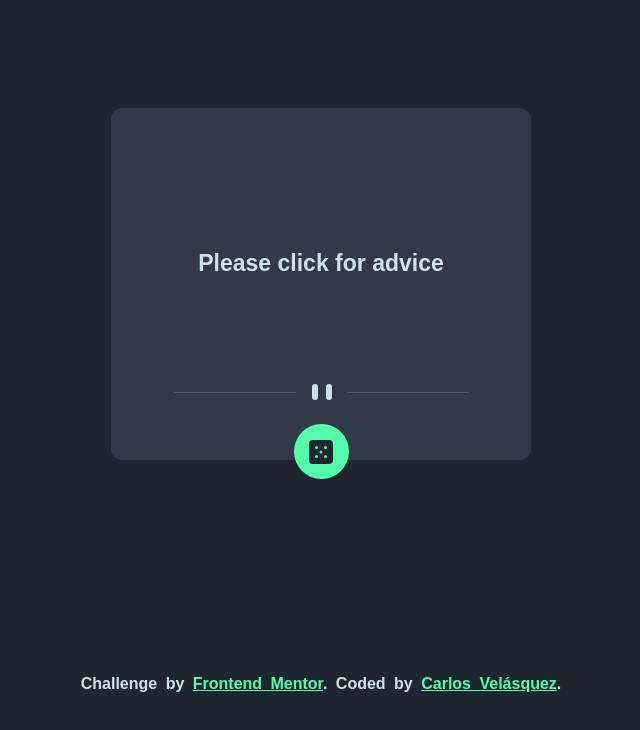
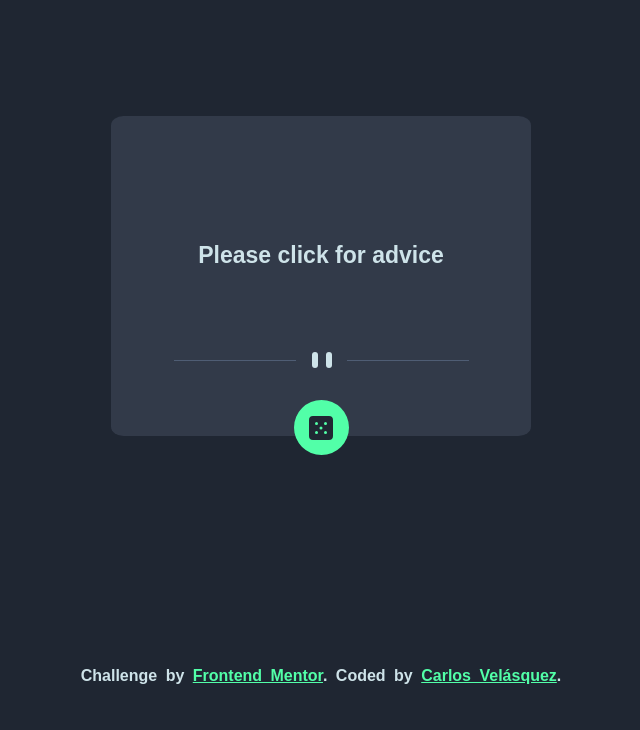
Before and after one commit to Carlos8122001/advice-generator, a plain HTML site: page index.html in a window 1280 px wide. Shown: the whole page, without its empty margins (319-959 px from the left). Drawn offline with Linux system fonts and the light colour scheme.

Commit message:
mejorando el layout

```diff
--- a/styles/styles.css
+++ b/styles/styles.css
@@ -20,9 +20,9 @@ body {
 }
 
 .advice {
-  width: 60%;
+  width: 80%;
   max-width: 420px;
-  height: 44vh;
+  height: 40vh;
   border-radius: 3%;
   background-color: hsl(217, 19%, 24%);
   display: flex;
@@ -55,7 +55,7 @@ body {
 
 .advice__divider{
   position: fixed;
-  top: 48%;
+  top: 44%;
 
 }
 .advice__button {
@@ -68,7 +68,7 @@ body {
   align-items: center;
   background-color: rgb(82, 255, 168);
   position: fixed;
-  top: 53%;
+  top: 50%;
   cursor: pointer;
   z-index: 1;
 }
```
